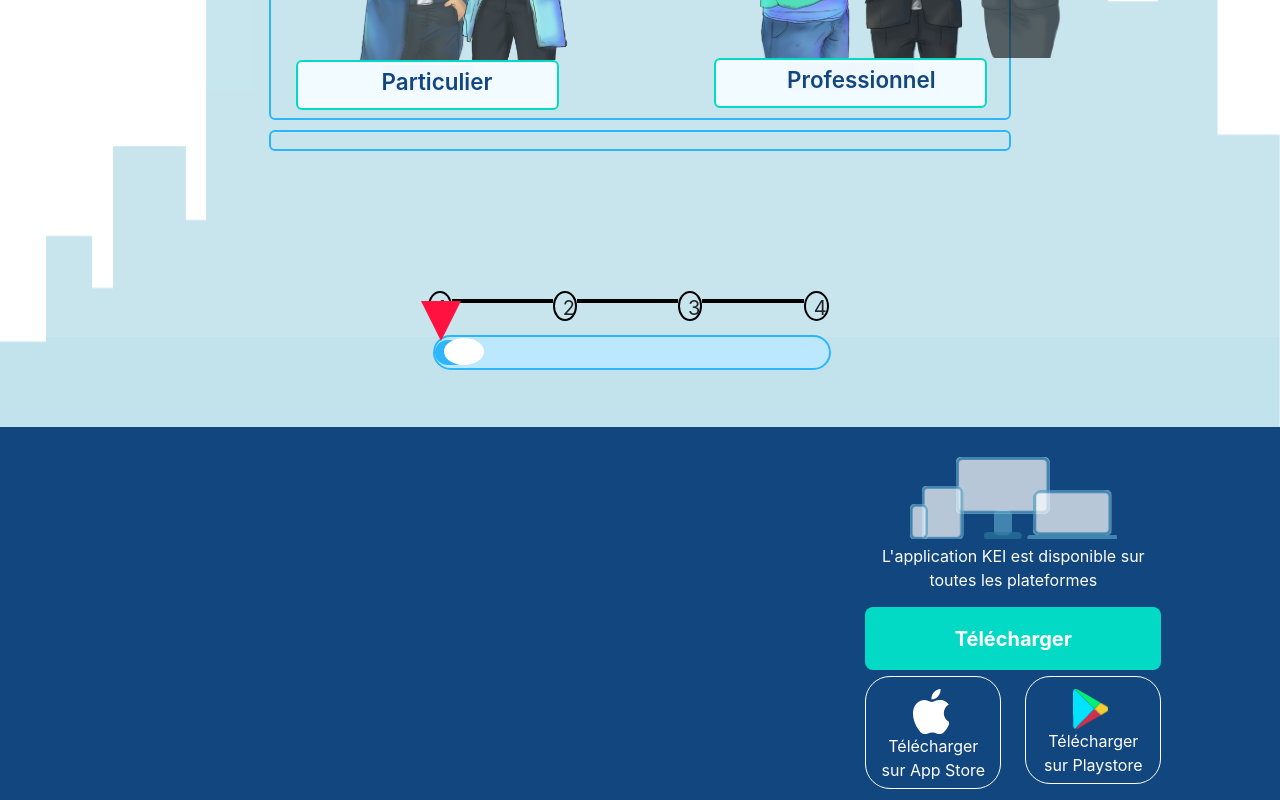
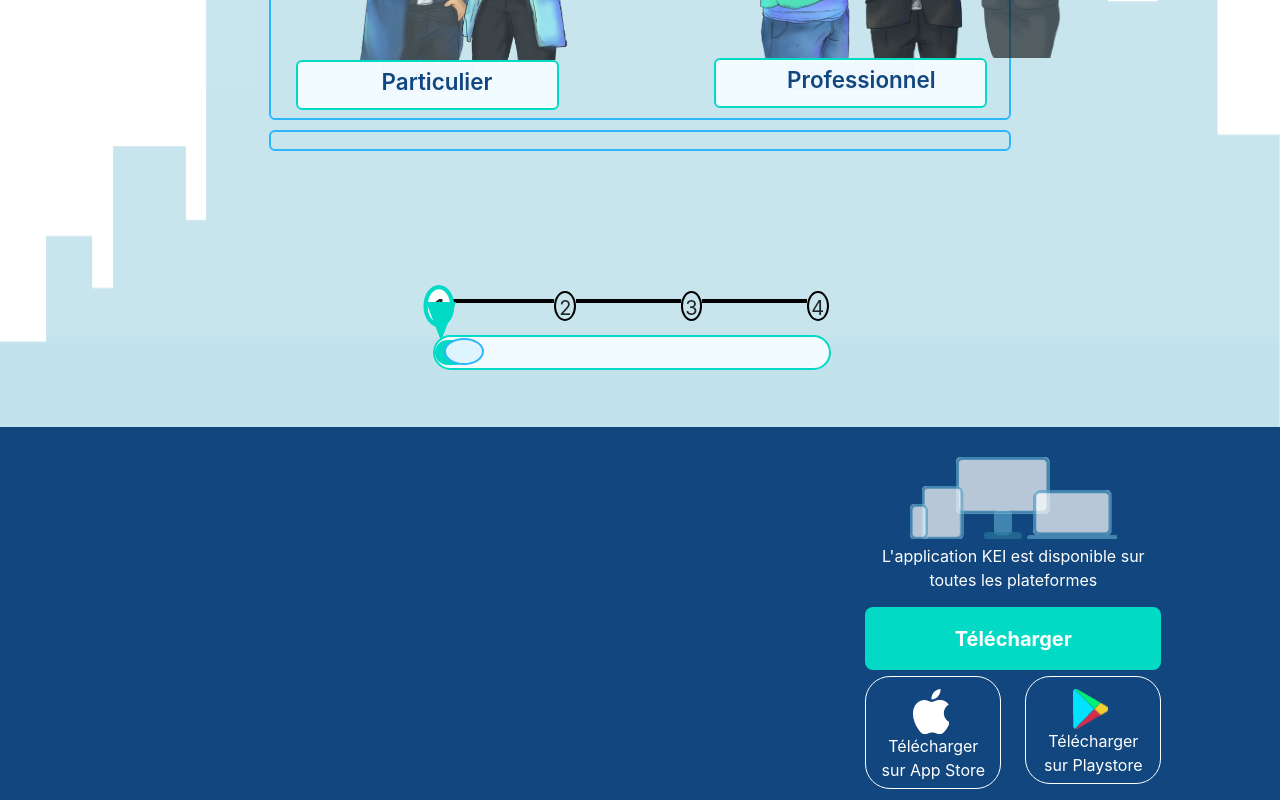
Before and after one commit to korv-consulting/kei-website, a Next.js app: page /signup in a window 1280 px wide. Shown: the part 685-1485 px from the top of the page. Built offline with nearby package versions, Linux system fonts and the light colour scheme.

Commit message:
[feat-stepper]: next and preview functions are ok

```diff
--- a/components/auth/signup/step-one.js
+++ b/components/auth/signup/step-one.js
@@ -4,6 +4,7 @@ import React, { useState, useEffect } from 'react'
 
 function StepOneSignup() {
 
+    const [active, setActive] = useState(1)
     const [filled, setFilled] = useState(33)
     const [added, setAdded] = useState(filled - 30)
 
@@ -21,60 +22,88 @@ function StepOneSignup() {
     };
 
 
-    const next = (step, filled) => {
+    const next = (step) => {
         switch (step) {
             case 1:
                 setFilled(210)
                 setAdded(210- 30)
-
+                setActive(2)
+                colorLineStepper(step)
                 break;
             case 2:
                 setFilled(390)
                 setAdded(390- 30)
-
+                setActive(3)
+                colorLineStepper(step)
                 break;
             case 3:
                 setFilled(570)
                 setAdded(570- 30)
+                setActive(4)
+                colorLineStepper(step)
 
                 break;
             default:
-                setFilled(filled)
-                setAdded(filled - 30)
+                setFilled(33)
+                setAdded(33 - 30)
+                setActive(1)
+
 
         }
 
 
     };
 
-    const preview = (step, filled) => {
+    const preview = (step) => {
         switch (step) {
 
             case 2:
                 setFilled(33)
                 setAdded(33 - 30)
+                setActive(1)
+                removeColorLineStepper(step)
 
                 break;
             case 3:
                 setFilled(210)
                 setAdded(210 - 30)
+                setActive(2)
+                removeColorLineStepper(step)
 
                 break;
             case 4:
                 setFilled(390)
                 setAdded(390 - 30)
+                setActive(3)
+                removeColorLineStepper(step)
 
                 break;
             default:
-                setFilled(filled)
-                setAdded(filled - 30)
+                setFilled(33)
+                setAdded(33 - 30)
+                setActive(1)
+
 
         }
 
 
     };
 
+    const colorLineStepper = (step) => {
+        for(let i=1;i<=step;i++){
+            let element = document.getElementById(i)
+            element.style.border = "2px solid #03DAC5"
+           // console.log(element)
 
+        }
+
+    }
+
+    const removeColorLineStepper = (step) => {
+       let element = document.getElementById(step-1)
+       element.style.border = "2px solid black"
+        colorLineStepper(step-2)
+    }
 
 
 
@@ -98,7 +127,7 @@ function StepOneSignup() {
 
                                     <div className={styles.subtitleleft}>
                                         <center>
-                                            <div className={styles.txtleleft} onClick={e=>{next(5, filled)}} >Particulier</div>
+                                            <div className={styles.txtleleft} onClick={e=>{preview(3)}} >Particulier</div>
                                         </center>
                                     </div>
                                 </div>
@@ -112,7 +141,7 @@ function StepOneSignup() {
 
                                     <div className={styles.subtitleright}>
                                         <center>
-                                            <div className={styles.txtright} onClick={e=>{next(2, filled)}} >Professionnel</div>
+                                            <div className={styles.txtright} onClick={e=>{preview(4)}} >Professionnel</div>
                                         </center>
 
                                     </div>
@@ -134,13 +163,13 @@ function StepOneSignup() {
                     <Row>
                         <Col sm={4} ></Col>
                         <Col sm={4} className={styles.box_number}>
-                            <div className={styles.number} >1 </div>
-                            <div className={styles.linear} ></div>
-                            <div className={styles.number} >2 </div>
-                            <div className={styles.linear} ></div>
-                            <div className={styles.number} >3</div>
-                            <div className={styles.linear} ></div>
-                            <div className={styles.number} >4 </div>
+                            <div  className={active==1? styles.number_active : styles.number} >1 </div>
+                            <div id="1" className={styles.linear} ></div>
+                            <div className={active==2? styles.number_active : styles.number} >2 </div>
+                            <div id="2" className={styles.linear} ></div>
+                            <div className={active==3? styles.number_active : styles.number} >3</div>
+                            <div id="3" className={styles.linear} ></div>
+                            <div className={active==4? styles.number_active : styles.number} >4 </div>
 
                         </Col>
                         <Col sm={4}></Col>
@@ -162,21 +191,19 @@ function StepOneSignup() {
                                 <div style={{
                                     height: "100%",
                                     width: `${filled}px`,
-                                    backgroundColor: "#2DB6FE",
+                                    backgroundColor: "#03DAC5",
                                     transition: "width 0.1s",
                                     borderRadius: "500px 500px 500px 500px"
                                 }}>
                                 </div>
                                 <div style={{
-                                    borderTop: "12px solid #fff",
-                                    borderBottom: "15px solid #fff",
-                                    borderLeft: "15px solid #fff",
-                                    borderRight: "12px solid #fff",
-                                    backgroundColor: "#fff",
+                                    border: "2px solid #2DB6FE",
+                                    backgroundColor: "#DEF4FF",
                                     transition: "width 0.1s",
                                     borderRadius: "100%",
                                     marginLeft: "-6%",
                                     width: "40px",
+                                    height: "27px",
                                     zIndex: "1",
                                     marginTop: "-27px",
                                     transform: `translate(${filled}px, 0px)`
@@ -184,7 +211,6 @@ function StepOneSignup() {
                                 }}>
 
                                 </div>
-
 
                             </div>
 
--- a/styles/Step-one-signup.module.css
+++ b/styles/Step-one-signup.module.css
@@ -2,7 +2,7 @@
 .main {
     padding-left: 6%;
     padding-right: 6%;
-    background-color: rgba(255,255,255,0.1);
+    background-color: rgba(255, 255, 255, 0.1);
 
 }
 
@@ -33,25 +33,22 @@
 
 }
 
-.box {
+.box {}
 
-
-}
-
-.bigcontainer{
+.bigcontainer {
 
 
     height: 474px;
     margin-bottom: 1.3%;
-    border:2px solid #2DB6FE;
+    border: 2px solid #2DB6FE;
     border-radius: 6px;
 }
 
-.flexcontainer{
+.flexcontainer {
     display: flex;
 }
 
-.titlecontainer{
+.titlecontainer {
     z-index: 1;
     background-color: #fff;
     color: #11467E;
@@ -66,7 +63,7 @@ margin-top: -35px;
     border: solid white;
 }
 
-.imgleft{
+.imgleft {
 
     width: 35.5%;
     height: 37%;
@@ -76,7 +73,7 @@ border: solid white;
     transition: all 0.3s;
 }
 
-.imgleft_card:hover{
+.imgleft_card:hover {
     transform: scale(1.2);
 
 }
@@ -86,7 +83,7 @@ border: solid white;
 
 
 
-.imgleft_card{
+.imgleft_card {
     height: 240px;
     width: 75%;
     display: flex;
@@ -98,18 +95,18 @@ border: solid white;
 }
 
 
-.subtitleleft{
+.subtitleleft {
     background-color: #F2FBFF;
     width: 100%;
     height: 50px;
     padding-top: 4%;
-    border:2px solid #03DAC5;
+    border: 2px solid #03DAC5;
     border-radius: 6px;
     transition: all 0.3s;
 
 }
 
-.txtleleft{
+.txtleleft {
     background-color: aliceblue;
     width: 92px;
     height: 27px;
@@ -118,10 +115,11 @@ border: solid white;
     font-size: 1.4em;
     margin-top: -8px;
     transition: all 0.3s;
+    cursor: pointer;
 
 }
 
-.imgright{
+.imgright {
 
     width: 37%;
     height: 37%;
@@ -130,7 +128,7 @@ border: solid white;
 
 }
 
-.imgright_card{
+.imgright_card {
     height: 240px;
     width: 99%;
     display: flex;
@@ -140,25 +138,25 @@ border: solid white;
 
 }
 
-.imgright_card:hover{
+.imgright_card:hover {
     transform: scale(1.2);
 }
 
 
 
-.subtitleright{
+.subtitleright {
     background-color: #F2FBFF;
     width: 100%;
     height: 50px;
     padding-top: 4%;
-    border:2px solid #03DAC5;
+    border: 2px solid #03DAC5;
     border-radius: 6px;
     transition: all 0.3s;
 
 }
 
 
-.txtright{
+.txtright {
     background-color: aliceblue;
     width: 127px;
     height: 27px;
@@ -167,64 +165,65 @@ border: solid white;
     font-size: 1.4em;
     margin-top: -8px;
     transition: all 0.3s;
+    cursor: pointer;
 
 
 }
 
-.smallcontainer{
+.smallcontainer {
 
-    border:2px solid #2DB6FE;
+    border: 2px solid #2DB6FE;
     height: 21px;
     border-radius: 6px;
 
 }
 
 
-.img1_arrow{
+.img1_arrow {
     opacity: 0.7;
     transition: all 0.3s;
 
 }
 
-.imgleft_card:hover  .img1_arrow{
+.imgleft_card:hover .img1_arrow {
     opacity: 1;
     transform: translate(-30px);
 }
 
-.imgleft_card:hover  .img2_arrow{
+.imgleft_card:hover .img2_arrow {
     opacity: 1;
     transform: translate(30px);
 }
 
-.imgleft_card:hover + .subtitleleft {
+.imgleft_card:hover+.subtitleleft {
     transform: scale(1.2);
     border: 1px solid #ffff;
-    box-shadow: 2px 2px  #2DB6FE;
-    background-color: rgb(3,218,197);
+    box-shadow: 2px 2px #2DB6FE;
+    background-color: rgb(3, 218, 197);
 
 }
 
-.imgleft_card:hover + .subtitleleft .txtleleft{
+.imgleft_card:hover+.subtitleleft .txtleleft {
 
-    background-color: rgb(3,218,197);
+    background-color: rgb(3, 218, 197);
 
 }
 
 
-.imgright_card:hover + .subtitleright {
+.imgright_card:hover+.subtitleright {
     transform: scale(1.15);
     border: 1px solid #ffff;
-    box-shadow: 2px 2px  #2DB6FE;
-    background-color: rgb(3,218,197);
+    box-shadow: 2px 2px #2DB6FE;
+    background-color: rgb(3, 218, 197);
 }
 
-.imgright_card:hover + .subtitleright  .txtright {
+.imgright_card:hover+.subtitleright .txtright {
 
-    background-color: rgb(3,218,197);
+    background-color: rgb(3, 218, 197);
 }
 
 
-.img2_arrow{
+.img2_arrow {
     z-index: 2;
     margin-left: -10%;
     opacity: 0.8;
@@ -234,67 +233,67 @@ transition: all 0.3s;
 
 
 
-.img3_arrow{
+.img3_arrow {
     z-index: 1;
     margin-left: 11%;
     opacity: 0.8;
     transition: all 0.3s;
 }
 
-.img4_arrow{
+.img4_arrow {
     z-index: 4;
     margin-left: -5%;
     opacity: 0.9;
     transition: all 0.3s;
 }
 
-.img5_arrow{
+.img5_arrow {
     z-index: 3;
     margin-left: -6%;
     opacity: 0.7;
     transition: all 0.3s;
 }
 
-.imgright_card:hover  .img3_arrow{
+.imgright_card:hover .img3_arrow {
     opacity: 1;
     transform: translate(-27px);
 }
 
-.imgright_card:hover  .img4_arrow{
+.imgright_card:hover .img4_arrow {
     opacity: 1;
     transform: translate(0px);
 
 }
 
-.imgright_card:hover  .img5_arrow{
+.imgright_card:hover .img5_arrow {
     opacity: 1;
     transform: translate(20px);
 }
 
 /* css for progress bar */
 
-.progressbar{
+.progressbar {
     overflow: hidden;
     height: 35px;
     border-radius: 5px;
-    background-color: rgb(187,232,255);
+    background-color: rgb(187, 232, 255);
     margin-left: 30%;
-    margin-top:-20% ;
+    margin-top: -20%;
     width: 40%;
-    border:2px solid #2DB6FE;
+    border: 2px solid #2DB6FE;
     border-radius: 6px;
 
 }
 
-.progressbar_min{
+.progressbar_min {
     overflow: hidden;
     height: 35px;
     border-radius: 5px;
-    background-color: rgb(187,232,255);
+    background-color: rgb(187, 232, 255);
     margin-left: 30%;
-    margin-top:-20% ;
+    margin-top: -20%;
     width: 40%;
-    border:2px solid #2DB6FE;
+    border: 2px solid #2DB6FE;
     border-radius: 6px;
 
 }
@@ -302,11 +301,11 @@ transition: all 0.3s;
 
 /*  css for special bar */
 
-.box_triangle{
+.box_triangle {
     margin-bottom: 15%;
 }
 
-.progress{
+.progress {
     height: 7px;
     background: none;
     border-radius: 0;
@@ -316,7 +315,8 @@ transition: all 0.3s;
     margin-left: 6%;
 
 }
-.progress .progress_bar{
+
+.progress .progress_bar {
     background: #fff;
     box-shadow: none;
     /* border-bottom: 4px dotted #ff1140;*/
@@ -325,37 +325,52 @@ transition: all 0.3s;
     -webkit-animation: animate-positive 2s;
     animation: animate-positive 2s;
 }
-.progress .progress_bar:before{
+
+.progress .progress_bar:before {
     content: "";
-    border-bottom: 40px solid #ff1140;
-    border-left: 20px solid transparent;
-    border-right: 20px solid transparent;
+    border-bottom: 39px solid #03DAC5;
+    border-left: 15px solid transparent;
+    border-right: 15px solid transparent;
     position: absolute;
     bottom: -4px;
-    right: -7px;
+    right: -2px;
     transform: rotate(180deg);
 
 }
 
 .progress.yellow .progress_bar,
-.progress.yellow .progress_bar:before{ border-bottom-color: #fec100; }
+.progress.yellow .progress_bar:before {
+    border-bottom-color: #fec100;
+}
+
 .progress.purple .progress_bar,
-.progress.purple .progress_bar:before{ border-bottom-color: #663399; }
+.progress.purple .progress_bar:before {
+    border-bottom-color: #663399;
+}
+
 .progress.green .progress_bar,
-.progress.green .progress_bar:before{ border-bottom-color: #0ead69; }
-@-webkit-keyframes animate-positive{
-    0%{ width: 0; }
+.progress.green .progress_bar:before {
+    border-bottom-color: #0ead69;
 }
-@keyframes animate-positive{
-    0%{ width: 0; }
+
+@-webkit-keyframes animate-positive {
+    0% {
+        width: 0;
+    }
+}
+
+@keyframes animate-positive {
+    0% {
+        width: 0;
+    }
 }
 
 /* css box number */
-.global_box{
+.global_box {
     margin-bottom: 1%;
 }
 
-.box_number{
+.box_number {
 
     position: absolute;
     height: 5%;
@@ -364,39 +379,38 @@ transition: all 0.3s;
 
 }
 
-.box_container_number{
+.box_container_number {
     margin-left: 30%;
     margin-top: 50%;
     margin-bottom: 4.5%;
 }
 
-.linear{
+.linear {
     width: 150px;
-border:2px solid black;
+    border: 2px solid black;
     height: 2px;
 
 }
 
-.number{
+.number {
     font-size: 20px;
     margin-top: -2%;
- border:2px solid black;
+    border: 2px solid black;
     border-radius: 100%;
     width: 30px;
     height: 30px;
-padding-left: 8px;
-
+    text-align: center;
 }
 
 
 /* css for box_progress */
 
-.progressbar{
+.progressbar {
     display: flex;
 }
 
 
-.progressbar_content{
+.progressbar_content {
     width: 50px;
     height: 100%;
     margin-left: 84%;
@@ -442,30 +456,42 @@ display: flex;
 }
 */
 
-.box_progress{
+.box_progress {
     margin-left: 30%;
     margin-top: 1%;
     margin-bottom: 8%;
 }
 
-.col_progress{
+.col_progress {
 
     position: absolute;
     height: 5%;
 
 }
 
-.box_stepper{
+.box_stepper {
     height: 35px;
-    border-radius: 5px;
-    background-color: rgb(187,232,255);
-    margin-top:1% ;
+    background-color:#F2FBFF;
+    margin-top: 1%;
     padding-top: 3px;
     padding-bottom: 3px;
     width: 99%;
-    border:2px solid #2DB6FE;
-    border-radius: 90px ;
+    border-radius: 90px;
     margin-left: 6px;
+    border: 2px solid #03DAC5
 
 
 }
+
+.number_active {
+    font-size: 20px;
+    margin-top: -2%;
+    border: 3px solid #03DAC5;
+    border-radius: 100%;
+    width: 30px;
+    height: 30px;
+    background-color: #fff;
+    transform: scale(1.4);
+    text-align: center;
+
+}
```
Lines whose indentation alone changed are shown as unchanged.
